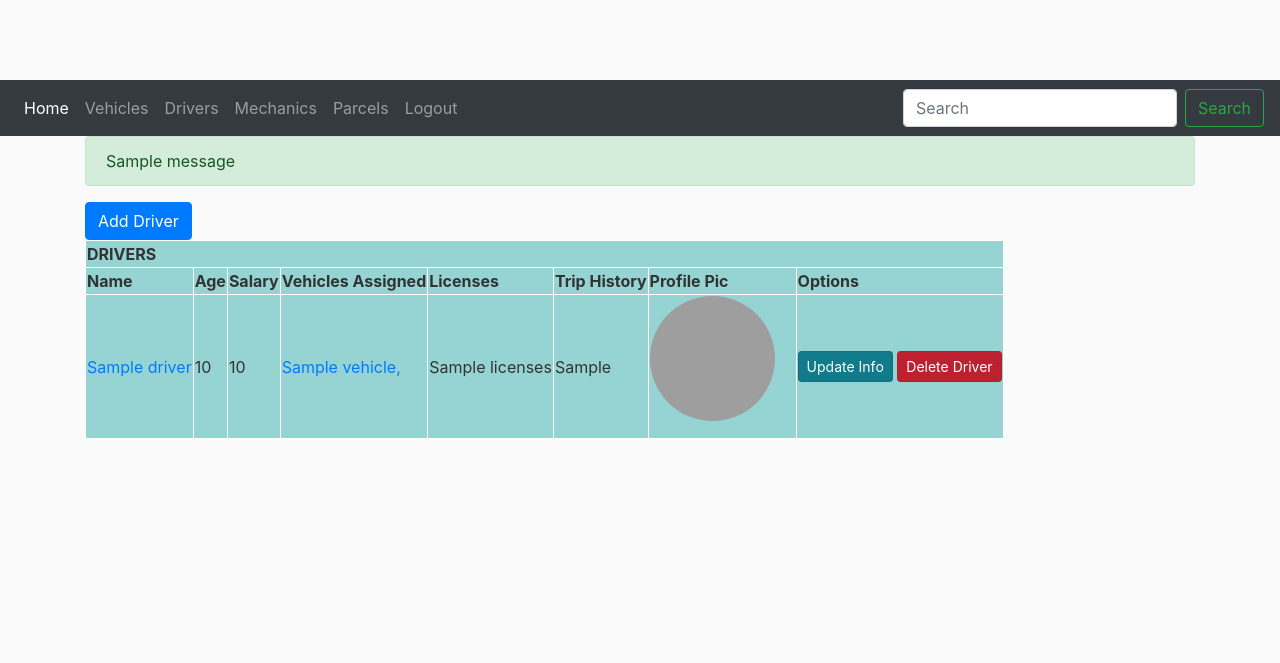
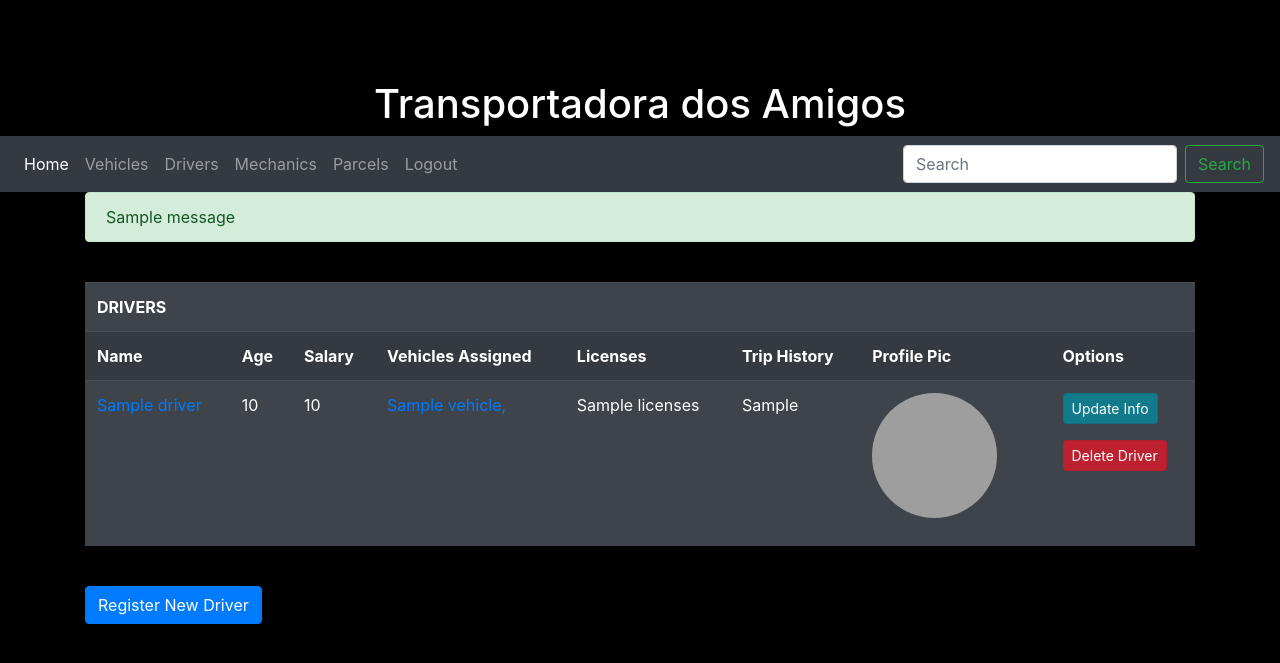
Before and after one commit to besnyj/projetoTransportadora, a Python web app: template server_Flask/serverFlask/templates/drivers.html in a window 1280 px wide. Shown: the top 663 px of the page. Run offline with Jinja, Linux system fonts and the light colour scheme; the template is opened without the code that fills it: most values are stand-ins (such as "Sample title", 1, 10 or a date in 2020); one stand-in notice (Sample message) is shown; grey boxes are pictures that could not be loaded.

Commit message:
flask development

```diff
--- a/server_Flask/serverFlask/models.py
+++ b/server_Flask/serverFlask/models.py
@@ -74,3 +74,8 @@
 
     def vehicleAllInfo(self):
         return f"Vehicle"
+
+class Notes(db.Model):
+    taskTitle = db.Column(db.String(60), nullable=False)
+    taskDescription = db.Column(db.String(240), nullable=False)
+    taskDeadline = db.Column(db.String(20), nullable=False)
--- a/server_Flask/serverFlask/static/main.css
+++ b/server_Flask/serverFlask/static/main.css
@@ -6,6 +6,10 @@
 
 h1, h2, h3, h4, h5, h6 {
   color: #444444;
+}
+
+h1 {
+  text-align: center;
 }
 
 .bg-steel {
@@ -79,16 +83,6 @@
   font-size: 2.5rem;
 }
 
-table, th, td {
-  border: 1px solid white;
-  border-collapse: collapse;
-}
-th, td {
-  background-color: #96D4D4;
-}
-th {
-  text-align: left;
-}
 
 .center {
   display: block;
--- a/server_Flask/serverFlask/templates/addDriver.html
+++ b/server_Flask/serverFlask/templates/addDriver.html
@@ -1,5 +1,6 @@
 {% extends "layout.html" %}
 {% block content %}
+<br>
     <div class="content-section">
         <form method="POST" action="" enctype="multipart/form-data">
             {{ form.hidden_tag() }}
--- a/server_Flask/serverFlask/templates/addMechanic.html
+++ b/server_Flask/serverFlask/templates/addMechanic.html
@@ -1,5 +1,6 @@
 {% extends "layout.html" %}
 {% block content %}
+<br>
     <div class="content-section">
         <form method="POST" action="" enctype="multipart/form-data">
             {{ form.hidden_tag() }}
--- a/server_Flask/serverFlask/templates/addParcels.html
+++ b/server_Flask/serverFlask/templates/addParcels.html
@@ -1,5 +1,6 @@
 {% extends "layout.html" %}
 {% block content %}
+<br>
     <div class="content-section">
         <form method="POST" action="">
             {{ form.hidden_tag() }}
--- a/server_Flask/serverFlask/templates/addVehicle.html
+++ b/server_Flask/serverFlask/templates/addVehicle.html
@@ -1,5 +1,6 @@
 {% extends "layout.html" %}
 {% block content %}
+<br>
     <div class="content-section">
         <form method="POST" action="">
             {{ form.hidden_tag() }}
--- a/server_Flask/serverFlask/templates/drivers.html
+++ b/server_Flask/serverFlask/templates/drivers.html
@@ -4,13 +4,12 @@
         <meta charset="UTF-8">
         <title>Drivers</title>
     </head>
-
-<button type="button" class="btn btn-primary" href="{{ url_for('addDriver') }}">Add Driver</button>
-
 <title>Drivers</title>
-    <table style="align-items: center" method="POST">
+<br>
+<div>
+    <table style="align-items: center" class="table table-dark table-striped" method="POST">
         <tr>
-            <th colspan="8">DRIVERS</th>
+            <th colspan="8" style="align-items: center">DRIVERS</th>
         </tr>
         <tr>
             <th>Name</th>
@@ -36,13 +35,20 @@
                 <td>{{ driver.licenses }}</td>
                 <td>{{ driver.tripHistory }}</td>
                 <td>
-                    <img class="rounded-circle account-img" src="{{ driverPic }}{{ driver.id }}.png">
+                    <img class="rounded-circle account-img" src="{{ driverPic }}{{ driver.id }}.png" width="100" height="100">
                 </td>
                 <td>
-                    <a href="{{ url_for('updatedriver') }}?driver={{driver.name}}" class="btn btn-info btn-sm active" role="button" aria-pressed="true">Update Info</a>
-                    <a href="{{ url_for('deletedriver') }}?driver={{driver.name}}" class="btn btn-danger btn-sm active" role="button" aria-pressed="true">Delete Driver</a>
+                    <p>
+                        <a href="{{ url_for('updatedriver') }}?driver={{driver.name}}" class="btn btn-info btn-sm active" role="button" aria-pressed="true">Update Info</a>
+                    </p>
+                    <p>
+                        <a href="{{ url_for('deletedriver') }}?driver={{driver.name}}" class="btn btn-danger btn-sm active" role="button" aria-pressed="true">Delete Driver</a>
+                    </p>
                 </td>
             </tr>
             {% endfor %}
     </table>
+</div>
+<br>
+<a type="button" class="btn btn-primary" href="{{ url_for('addDriver') }}">Register New Driver</a>
 {% endblock content %}
--- a/server_Flask/serverFlask/templates/layout.html
+++ b/server_Flask/serverFlask/templates/layout.html
@@ -1,5 +1,6 @@
 <!DOCTYPE html>
 <html lang="en">
+<h1 style="color: white"  >Transportadora dos Amigos</h1>
 <head>
     <meta charset="utf-8">
     <meta name="viewport" content="width=device-width, initial-scale=1, shrink-to-fit=no">
@@ -11,7 +12,6 @@
     <meta charset="UTF-8">
 </head>
 <nav class="navbar navbar-expand-lg navbar-dark bg-dark">
-
   <div class="collapse navbar-collapse" id="navbarSupportedContent">
     <ul class="navbar-nav mr-auto">
       <li class="nav-item active">
@@ -39,7 +39,7 @@
     </form>
   </div>
 </nav>
-<body>
+<body style="background-color: #000000">
     <div class="container">
         {% with messages = get_flashed_messages(with_categories=true) %}
             {% if messages %}
@@ -56,6 +56,7 @@
     <script src="https://code.jquery.com/jquery-3.4.1.slim.min.js" integrity="sha384-J6qa4849blE2+poT4WnyKhv5vZF5SrPo0iEjwBvKU7imGFAV0wwj1yYfoRSJoZ+n" crossorigin="anonymous"></script>
     <script src="https://cdn.jsdelivr.net/npm/popper.js@1.16.0/dist/umd/popper.min.js" integrity="sha384-Q6E9RHvbIyZFJoft+2mJbHaEWldlvI9IOYy5n3zV9zzTtmI3UksdQRVvoxMfooAo" crossorigin="anonymous"></script>
     <script src="https://cdn.jsdelivr.net/npm/bootstrap@4.4.1/dist/js/bootstrap.min.js" integrity="sha384-wfSDF2E50Y2D1uUdj0O3uMBJnjuUD4Ih7YwaYd1iqfktj0Uod8GCExl3Og8ifwB6" crossorigin="anonymous"></script>
+
 </body>
 
 </html>
--- a/server_Flask/serverFlask/templates/logged.html
+++ b/server_Flask/serverFlask/templates/logged.html
@@ -1,4 +1,3 @@
 {% extends "layout.html" %}
 {% block content %}
-    <h1>Welcome back, {{user.username}}</h1>
 {% endblock content %}
```
Also changed, not shown: server_Flask/serverFlask/driverFunctions.py (deleted, +0 -8 lines), server_Flask/serverFlask/templates/home.html (+31 -4 lines), server_Flask/serverFlask/templates/mechanics.html (+5 -3 lines), server_Flask/instance/workersAndVehicles.db, server_Flask/serverFlask/nonroutefunctions.py (added), server_Flask/serverFlask/static/driver_pics/2.png (added).
